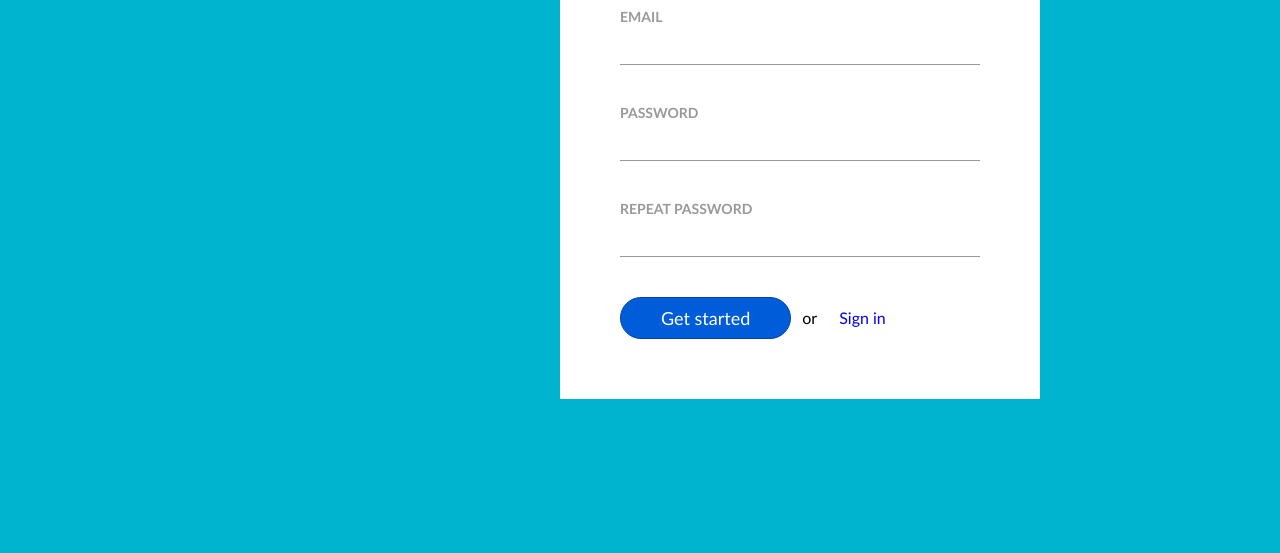
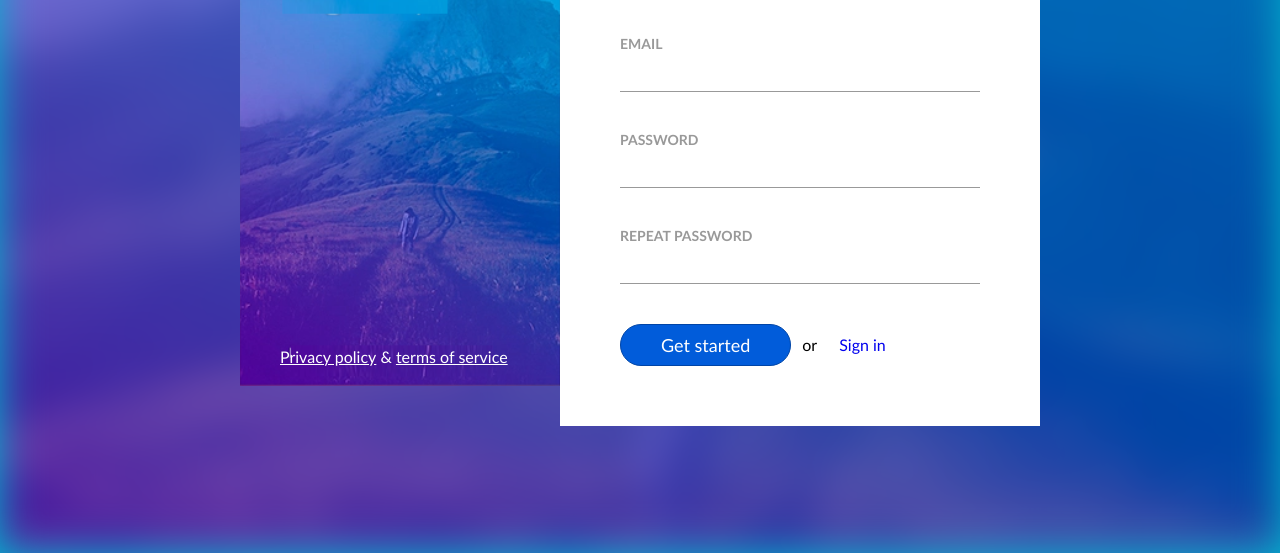
Before and after one commit to rainverted/5-sign-up, a plain HTML site: page index.html in a window 1280 px wide. Shown: the part 247-800 px from the top of the page. Drawn offline with Linux system fonts and the light colour scheme.

Commit message:
background blur

```diff
--- a/css/main.css
+++ b/css/main.css
@@ -9,13 +9,27 @@ body * {
 
 body {
   background-color: #00b4d0;
+
+}
+
+.background {
+  background-image: url(../IMG/left\ collumn.png);
+  background-repeat: no-repeat;
+  background-size: cover;
+  background-position: center;
+  height: 100vh;
+  filter: blur(20px);
 }
 
 .container {
   display: inline-block;
   width: 800px;
-  margin: 100px calc((100% - 800px) / 2) 0;
-  position: relative;
+  position: absolute;
+  top: 50%;
+  left: 50%;
+  transform: translate(-50%, -50%);
+
+
 }
 
 .left-column {
@@ -28,12 +42,19 @@ body {
   background-repeat: no-repeat;
   background-size: cover;
   background-position: center;
+  position: absolute;
+  top: 40px;
+  bottom: 40px;
 }
 
 .main-title {
 }
 
 .bottom-links {
+  position: absolute;
+  bottom: 20px;
+  left: 40px;
+  right: 40px;
 }
 
 .bottom-links > a {
@@ -46,7 +67,7 @@ body {
 .right-column {
   width: 60%;
   padding: 60px;
-  float: left;
+  float: right;
   background-color: #fff;
 }
 
--- a/index.html
+++ b/index.html
@@ -10,6 +10,9 @@
 </head>
 
 <body>
+
+    <div class="background"></div>
+
     <main class="container">
 
         <div class="left-column">
```
